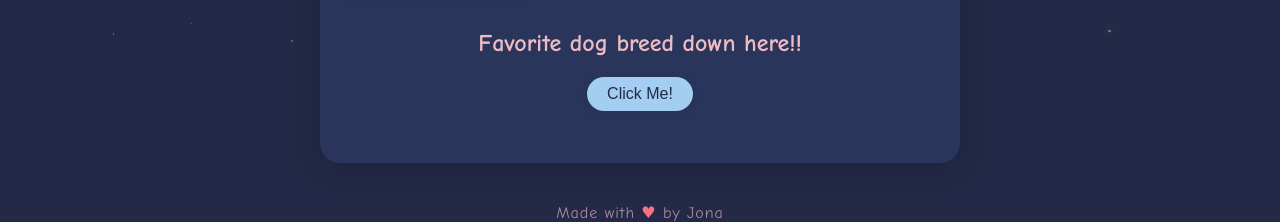
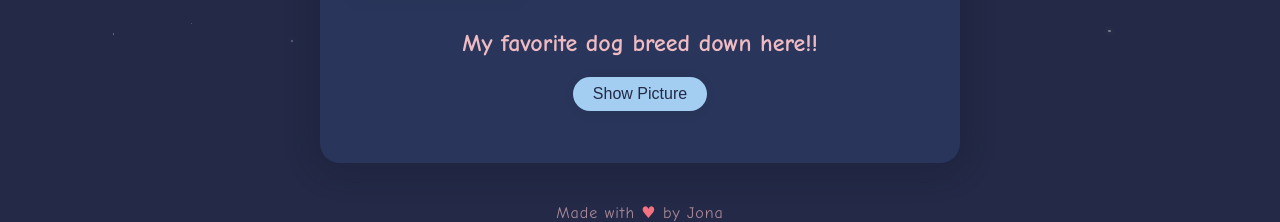
Before and after one commit to Kauroro/Jonana.github.io, a plain HTML site: page index.html in a window 1280 px wide. Shown: the part 732-954 px from the top of the page. Drawn offline with Linux system fonts and the light colour scheme.

Commit message:
Add files via upload

```diff
--- a/index.html
+++ b/index.html
@@ -22,13 +22,13 @@
         <!-- JS will fill in the carousel -->
       </div>
     </section>
-    <section class="picture-section">
-  <h2>Favorite dog breed down here!!</h2>
-  <button id="show-picture-btn">Click Me!</button>
-  <div id="picture-container" class="hidden">
-    <h3 class="picture-title">This is my Favorite Dog Breed</h3>
-    <img src="https://encrypted-tbn2.gstatic.com/images?q=tbn:ANd9GcRKVUcZAlJC59fla40qIWrXM3lBCjAvZjiNwPMNrZBG_ccweJXc" alt="Click Me!" class="special-picture">
-  </div>
+ <section class="picture-section">
+    <h2>My favorite dog breed down here!!</h2>
+    <button id="show-picture-btn">Show Picture</button>
+    <div id="picture-container" class="hidden">
+        <h3 class="picture-title">My Favorite Dog Breed</h3>
+        <img src="https://encrypted-tbn2.gstatic.com/images?q=tbn:ANd9GcRKVUcZAlJC59fla40qIWrXM3lBCjAvZjiNwPMNrZBG_ccweJXc" alt="Chihuahua" class="special-picture">
+    </div>
 </section>
   </main>
   <footer>
```
